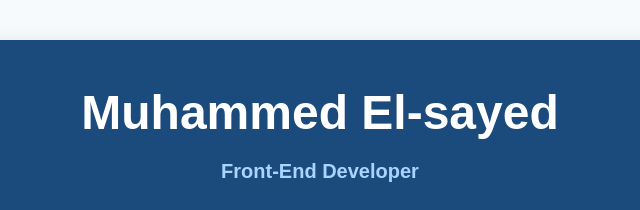
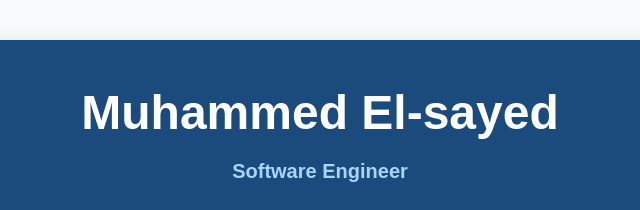
Before and after one commit to MOHAMED54353/Muhammed-Elsayed-Portfolio, a plain HTML site: page index.html in a window 1280 px wide. Shown: the top 210 px of the page, 320-960 px from the left. Drawn offline with Linux system fonts and the light colour scheme.

Commit message:
Update job title

```diff
--- a/index.html
+++ b/index.html
@@ -11,7 +11,7 @@
 <body>
     <header class="header">
         <h2>Muhammed El-sayed</h2>
-        <h5>Front-End Developer</h5>
+        <h5>Software Engineer</h5>
         <ul>
             <a href="#about">
                 <li>About</li>
```
